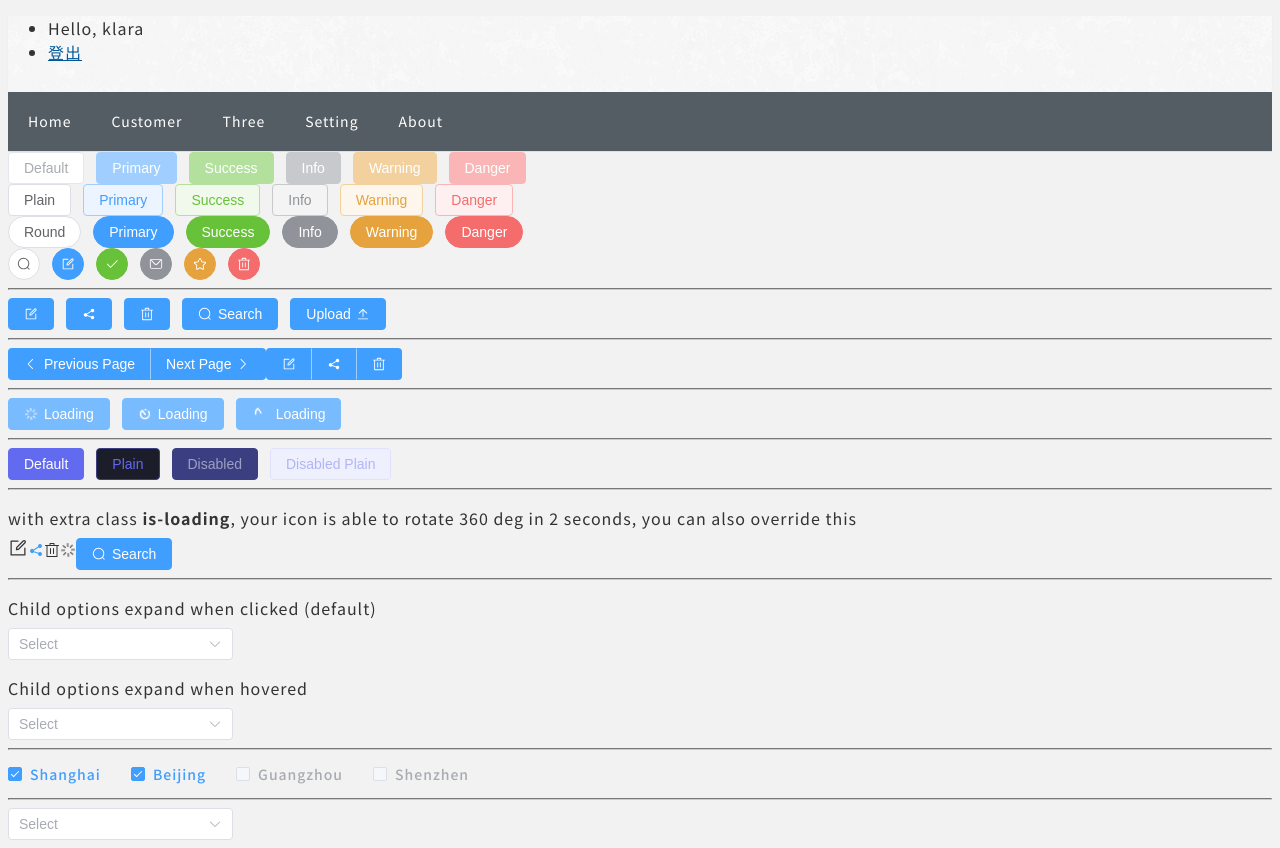
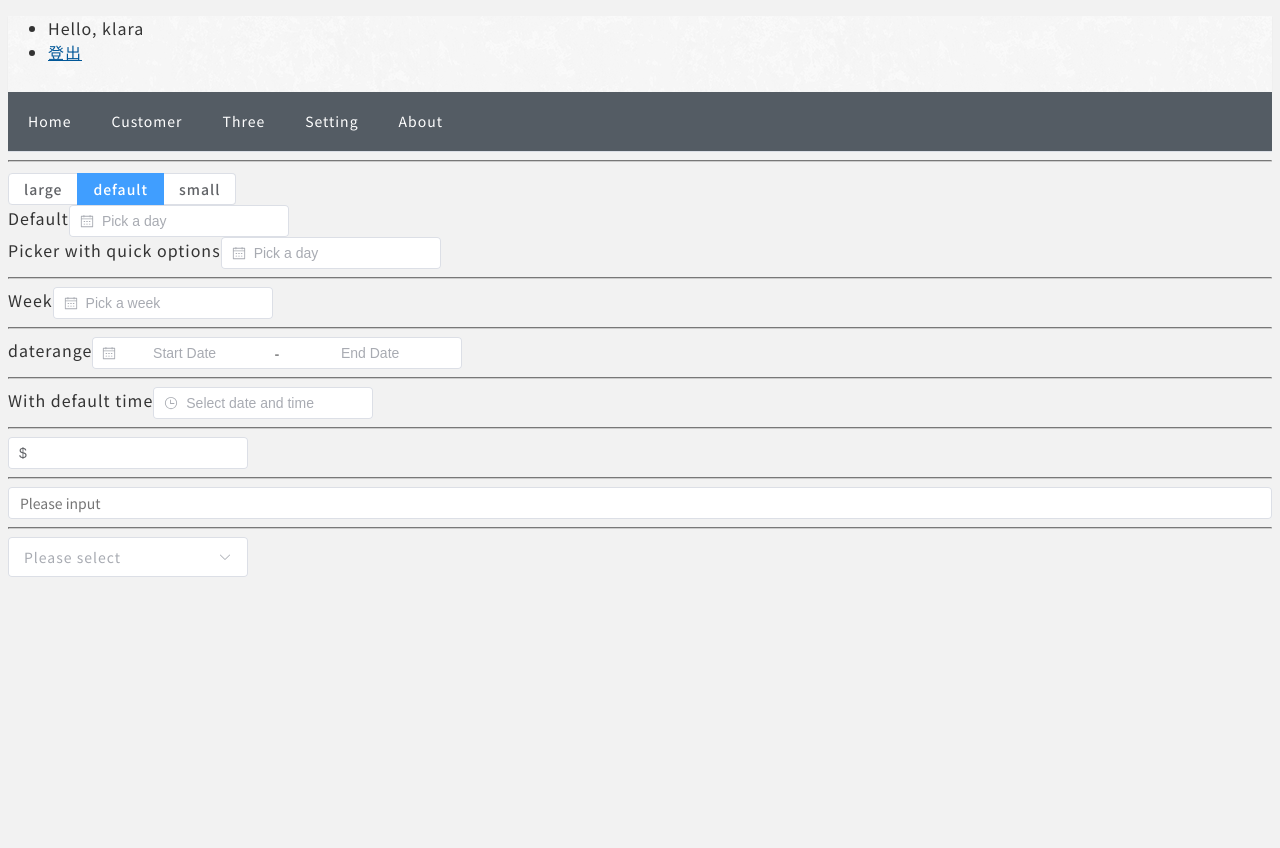
Before and after one commit to kelara07/git-demo2, a Vue app in the folder MyDemo2/: page /setting in a window 1280 px wide. After the commit the page ends 800 px from the top, so only its background shows below. Built offline with nearby package versions, Linux system fonts and the light colour scheme.

Commit message:
新增组件

```diff
--- a/MyDemo2/components.d.ts
+++ b/MyDemo2/components.d.ts
@@ -21,15 +21,20 @@ declare module 'vue' {
     ElCheckboxGroup: typeof import('element-plus/es')['ElCheckboxGroup']
     ElCol: typeof import('element-plus/es')['ElCol']
     ElConfigProvider: typeof import('element-plus/es')['ElConfigProvider']
+    ElDatePicker: typeof import('element-plus/es')['ElDatePicker']
     ElForm: typeof import('element-plus/es')['ElForm']
     ElFormItem: typeof import('element-plus/es')['ElFormItem']
     ElIcon: typeof import('element-plus/es')['ElIcon']
     ElInput: typeof import('element-plus/es')['ElInput']
+    ElInputTag: typeof import('element-plus/es')['ElInputTag']
     ElMenu: typeof import('element-plus/es')['ElMenu']
     ElMenuItem: typeof import('element-plus/es')['ElMenuItem']
     ElPagination: typeof import('element-plus/es')['ElPagination']
+    ElRadioButton: typeof import('element-plus/es')['ElRadioButton']
+    ElRadioGroup: typeof import('element-plus/es')['ElRadioGroup']
     ElRow: typeof import('element-plus/es')['ElRow']
     ElScrollbar: typeof import('element-plus/es')['ElScrollbar']
+    ElSelectV2: typeof import('element-plus/es')['ElSelectV2']
     ElSpace: typeof import('element-plus/es')['ElSpace']
     ElSubMenu: typeof import('element-plus/es')['ElSubMenu']
     ElTable: typeof import('element-plus/es')['ElTable']
--- a/MyDemo2/src/views/Member/Login.vue
+++ b/MyDemo2/src/views/Member/Login.vue
@@ -99,6 +99,9 @@ const captchaImage = async () => {
   })
 }
 
+/**
+ * 登录跳转
+ */
 const onLogin = () => {
   tagStore.setTag(tagList.value)
   router.replace('/home')
--- a/MyDemo2/src/views/Setting/Settings.vue
+++ b/MyDemo2/src/views/Setting/Settings.vue
@@ -1,5 +1,5 @@
 <template>
-  <div class="mb-4">
+  <!-- <div class="mb-4">
     <el-button disabled>Default</el-button>
     <el-button type="primary" disabled>Primary</el-button>
     <el-button type="success" disabled>Success</el-button>
@@ -120,47 +120,110 @@
     <span style="vertical-align: middle"> Search </span>
   </el-button>
 
-  <hr/>
-  <div class="m-4">
+  <hr/> -->
+  <!-- <div class="m-4">
     <p>Child options expand when clicked (default)</p>
     <el-cascader v-model="value" :options="options" @change="handleChange" />
   </div>
   <div class="m-4">
     <p>Child options expand when hovered</p>
-    <el-cascader
-      v-model="value"
-      :options="options"
-      :props="props"
-      @change="handleChange"
-    />
+    <el-cascader v-model="value" :options="options" :props="props" @change="handleChange" />
   </div>
 
-  <hr/>
-  <el-checkbox-group v-model="checkedCities" :min="1" :max="2">
+  <hr />
+  <el-checkbox-group v-model="checkedCities" :min="1" :max="5">
     <el-checkbox v-for="city in cities" :key="city" :label="city" :value="city">
       {{ city }}
     </el-checkbox>
   </el-checkbox-group>
 
+  <hr />
+  <el-cascader :options="options2" /> -->
+
+  <hr />
+  <el-radio-group v-model="size" aria-label="size control">
+    <el-radio-button value="large">large</el-radio-button>
+    <el-radio-button value="default">default</el-radio-button>
+    <el-radio-button value="small">small</el-radio-button>
+  </el-radio-group>
+  <div class="demo-date-picker">
+    <div class="block">
+      <span class="demonstration">Default</span>
+      <el-date-picker v-model="value1" type="date" placeholder="Pick a day" :size="size" />
+    </div>
+    <div class="block">
+      <span class="demonstration">Picker with quick options</span>
+      <el-date-picker
+        v-model="value2"
+        type="date"
+        placeholder="Pick a day"
+        :disabled-date="disabledDate"
+        :shortcuts="shortcuts"
+        :size="size"
+      />
+    </div>
+  </div>
+
+  <hr />
+  <div class="block">
+    <span class="demonstration">Week</span>
+    <el-date-picker v-model="value3" type="week" format="[Week] ww" placeholder="Pick a week" />
+  </div>
+
   <hr/>
-  <el-cascader :options="options2" />
+  <div class="block">
+    <span class="demonstration">daterange</span>
+    <el-date-picker
+      v-model="value2"
+      type="daterange"
+      start-placeholder="Start Date"
+      end-placeholder="End Date"
+      :default-value="[new Date(2010, 9, 1), new Date(2010, 10, 1)]"
+    />
+  </div>
+
+  <hr/>
+  <div class="block">
+    <span class="demonstration">With default time</span>
+    <el-date-picker
+      v-model="value3"
+      type="datetime"
+      placeholder="Select date and time"
+      :default-time="defaultTime"
+    />
+  </div>
+
+  <hr/>
+  <el-input
+    v-model="input"
+    style="width: 240px"
+    placeholder="Please input"
+    :formatter="(value: any) => `$ ${value}`.replace(/\B(?=(\d{3})+(?!\d))/g, ',')"
+    :parser="(value: any) => value.replace(/\$\s?|(,*)/g, '')"
+  />
+
+  <hr/>
+  <el-input-tag
+    v-model="input1"
+    placeholder="Please input"
+    aria-label="Please click the Enter key after input"
+  />
+
+  <hr/>
+  <el-select-v2
+    v-model="value4"
+    :options="options3"
+    placeholder="Please select"
+    size="large"
+    style="width: 240px"
+  />
 </template>
 
 <script lang="ts" setup>
-import {
-  Check,
-  Delete,
-  Edit,
-  Message,
-  Search,
-  Star,
-} from '@element-plus/icons-vue'
+import { Check, Delete, Edit, Message, Search, Star } from '@element-plus/icons-vue'
 import { Share, Upload } from '@element-plus/icons-vue'
 
-import {
-  ArrowLeft,
-  ArrowRight,
-} from '@element-plus/icons-vue'
+import { ArrowLeft, ArrowRight } from '@element-plus/icons-vue'
 
 import { Eleme } from '@element-plus/icons-vue'
 import { ref } from 'vue'
@@ -168,7 +231,7 @@ import { ref } from 'vue'
 const value = ref([])
 
 const props = {
-  expandTrigger: 'hover' as const,
+  expandTrigger: 'hover' as const
 }
 
 const handleChange = (value: string) => {
@@ -186,21 +249,21 @@ const options = [
         children: [
           {
             value: 'consistency',
-            label: 'Consistency',
+            label: 'Consistency'
           },
           {
             value: 'feedback',
-            label: 'Feedback',
+            label: 'Feedback'
           },
           {
             value: 'efficiency',
-            label: 'Efficiency',
+            label: 'Efficiency'
           },
           {
             value: 'controllability',
-            label: 'Controllability',
-          },
-        ],
+            label: 'Controllability'
+          }
+        ]
       },
       {
         value: 'navigation',
@@ -208,15 +271,15 @@ const options = [
         children: [
           {
             value: 'side nav',
-            label: 'Side Navigation',
+            label: 'Side Navigation'
           },
           {
             value: 'top nav',
-            label: 'Top Navigation',
-          },
-        ],
-      },
-    ],
+            label: 'Top Navigation'
+          }
+        ]
+      }
+    ]
   },
   {
     value: 'component',
@@ -228,25 +291,25 @@ const options = [
         children: [
           {
             value: 'layout',
-            label: 'Layout',
+            label: 'Layout'
           },
           {
             value: 'color',
-            label: 'Color',
+            label: 'Color'
           },
           {
             value: 'typography',
-            label: 'Typography',
+            label: 'Typography'
           },
           {
             value: 'icon',
-            label: 'Icon',
+            label: 'Icon'
           },
           {
             value: 'button',
-            label: 'Button',
-          },
-        ],
+            label: 'Button'
+          }
+        ]
       },
       {
         value: 'form',
@@ -254,61 +317,61 @@ const options = [
         children: [
           {
             value: 'radio',
-            label: 'Radio',
+            label: 'Radio'
           },
           {
             value: 'checkbox',
-            label: 'Checkbox',
+            label: 'Checkbox'
           },
           {
             value: 'input',
-            label: 'Input',
+            label: 'Input'
           },
           {
             value: 'input-number',
-            label: 'InputNumber',
+            label: 'InputNumber'
           },
           {
             value: 'select',
-            label: 'Select',
+            label: 'Select'
           },
           {
             value: 'cascader',
-            label: 'Cascader',
+            label: 'Cascader'
           },
           {
             value: 'switch',
-            label: 'Switch',
+            label: 'Switch'
           },
           {
             value: 'slider',
-            label: 'Slider',
+            label: 'Slider'
           },
           {
             value: 'time-picker',
-            label: 'TimePicker',
+            label: 'TimePicker'
           },
           {
             value: 'date-picker',
-            label: 'DatePicker',
+            label: 'DatePicker'
           },
           {
             value: 'datetime-picker',
-            label: 'DateTimePicker',
+            label: 'DateTimePicker'
           },
           {
             value: 'upload',
-            label: 'Upload',
+            label: 'Upload'
           },
           {
             value: 'rate',
-            label: 'Rate',
+            label: 'Rate'
           },
           {
             value: 'form',
-            label: 'Form',
-          },
-        ],
+            label: 'Form'
+          }
+        ]
       },
       {
         value: 'data',
@@ -316,29 +379,29 @@ const options = [
         children: [
           {
             value: 'table',
-            label: 'Table',
+            label: 'Table'
           },
           {
             value: 'tag',
-            label: 'Tag',
+            label: 'Tag'
           },
           {
             value: 'progress',
-            label: 'Progress',
+            label: 'Progress'
           },
           {
             value: 'tree',
-            label: 'Tree',
+            label: 'Tree'
           },
           {
             value: 'pagination',
-            label: 'Pagination',
+            label: 'Pagination'
           },
           {
             value: 'badge',
-            label: 'Badge',
-          },
-        ],
+            label: 'Badge'
+          }
+        ]
       },
       {
         value: 'notice',
@@ -346,25 +409,25 @@ const options = [
         children: [
           {
             value: 'alert',
-            label: 'Alert',
+            label: 'Alert'
           },
           {
             value: 'loading',
-            label: 'Loading',
+            label: 'Loading'
           },
           {
             value: 'message',
-            label: 'Message',
+            label: 'Message'
           },
           {
             value: 'message-box',
-            label: 'MessageBox',
+            label: 'MessageBox'
           },
           {
             value: 'notification',
-            label: 'Notification',
-          },
-        ],
+            label: 'Notification'
+          }
+        ]
       },
       {
         value: 'navigation',
@@ -372,25 +435,25 @@ const options = [
         children: [
           {
             value: 'menu',
-            label: 'Menu',
+            label: 'Menu'
           },
           {
             value: 'tabs',
-            label: 'Tabs',
+            label: 'Tabs'
           },
           {
             value: 'breadcrumb',
-            label: 'Breadcrumb',
+            label: 'Breadcrumb'
           },
           {
             value: 'dropdown',
-            label: 'Dropdown',
+            label: 'Dropdown'
           },
           {
             value: 'steps',
-            label: 'Steps',
-          },
-        ],
+            label: 'Steps'
+          }
+        ]
       },
       {
         value: 'others',
@@ -398,31 +461,31 @@ const options = [
         children: [
           {
             value: 'dialog',
-            label: 'Dialog',
+            label: 'Dialog'
           },
           {
             value: 'tooltip',
-            label: 'Tooltip',
+            label: 'Tooltip'
           },
           {
             value: 'popover',
-            label: 'Popover',
+            label: 'Popover'
           },
           {
             value: 'card',
-            label: 'Card',
+            label: 'Card'
           },
           {
             value: 'carousel',
-            label: 'Carousel',
+            label: 'Carousel'
           },
           {
             value: 'collapse',
-            label: 'Collapse',
-          },
-        ],
-      },
-    ],
+            label: 'Collapse'
+          }
+        ]
+      }
+    ]
   },
   {
     value: 'resource',
@@ -430,23 +493,25 @@ const options = [
     children: [
       {
         value: 'axure',
-        label: 'Axure Components',
+        label: 'Axure Components'
       },
       {
         value: 'sketch',
-        label: 'Sketch Templates',
+        label: 'Sketch Templates'
       },
       {
         value: 'docs',
-        label: 'Design Documentation',
-      },
-    ],
-  },
+        label: 'Design Documentation'
+      }
+    ]
+  }
 ]
 
-const checkedCities = ref(['Shanghai', 'Beijing'])
+// 多选框
+const checkedCities = ref(['Shanghai', 'Guangzhou'])
 const cities = ['Shanghai', 'Beijing', 'Guangzhou', 'Shenzhen']
 
+// 级联选择器
 const options2 = [
   {
     value: 'guide',
@@ -459,21 +524,21 @@ const options2 = [
         children: [
           {
             value: 'consistency',
-            label: 'Consistency',
+            label: 'Consistency'
           },
           {
             value: 'feedback',
-            label: 'Feedback',
+            label: 'Feedback'
           },
           {
             value: 'efficiency',
-            label: 'Efficiency',
+            label: 'Efficiency'
           },
           {
             value: 'controllability',
-            label: 'Controllability',
-          },
-        ],
+            label: 'Controllability'
+          }
+        ]
       },
       {
         value: 'navigation',
@@ -481,15 +546,15 @@ const options2 = [
         children: [
           {
             value: 'side nav',
-            label: 'Side Navigation',
+            label: 'Side Navigation'
           },
           {
             value: 'top nav',
-            label: 'Top Navigation',
-          },
-        ],
-      },
-    ],
+            label: 'Top Navigation'
+          }
+        ]
+      }
+    ]
   },
   {
     value: 'component',
@@ -501,25 +566,25 @@ const options2 = [
         children: [
           {
             value: 'layout',
-            label: 'Layout',
+            label: 'Layout'
           },
           {
             value: 'color',
-            label: 'Color',
+            label: 'Color'
           },
           {
             value: 'typography',
-            label: 'Typography',
+            label: 'Typography'
           },
           {
             value: 'icon',
-            label: 'Icon',
+            label: 'Icon'
           },
           {
             value: 'button',
-            label: 'Button',
-          },
-        ],
+            label: 'Button'
+          }
+        ]
       },
       {
         value: 'form',
@@ -527,61 +592,61 @@ const options2 = [
         children: [
           {
             value: 'radio',
-            label: 'Radio',
+            label: 'Radio'
           },
           {
             value: 'checkbox',
-            label: 'Checkbox',
+            label: 'Checkbox'
           },
           {
             value: 'input',
-            label: 'Input',
+            label: 'Input'
           },
           {
             value: 'input-number',
-            label: 'InputNumber',
+            label: 'InputNumber'
           },
           {
             value: 'select',
-            label: 'Select',
+            label: 'Select'
           },
           {
             value: 'cascader',
-            label: 'Cascader',
+            label: 'Cascader'
           },
           {
             value: 'switch',
-            label: 'Switch',
+            label: 'Switch'
           },
           {
             value: 'slider',
-            label: 'Slider',
+            label: 'Slider'
           },
           {
             value: 'time-picker',
-            label: 'TimePicker',
+            label: 'TimePicker'
           },
           {
             value: 'date-picker',
-            label: 'DatePicker',
+            label: 'DatePicker'
           },
           {
             value: 'datetime-picker',
-            label: 'DateTimePicker',
+            label: 'DateTimePicker'
           },
           {
             value: 'upload',
-            label: 'Upload',
+            label: 'Upload'
           },
           {
             value: 'rate',
-            label: 'Rate',
+            label: 'Rate'
           },
           {
             value: 'form',
-            label: 'Form',
-          },
-        ],
+            label: 'Form'
+          }
+        ]
       },
       {
         value: 'data',
@@ -589,29 +654,29 @@ const options2 = [
         children: [
           {
             value: 'table',
-            label: 'Table',
+            label: 'Table'
           },
           {
             value: 'tag',
-            label: 'Tag',
+            label: 'Tag'
           },
           {
             value: 'progress',
-            label: 'Progress',
+            label: 'Progress'
           },
           {
             value: 'tree',
-            label: 'Tree',
+            label: 'Tree'
           },
           {
             value: 'pagination',
-            label: 'Pagination',
+            label: 'Pagination'
           },
           {
             value: 'badge',
-            label: 'Badge',
-          },
-        ],
+            label: 'Badge'
+          }
+        ]
       },
       {
         value: 'notice',
@@ -619,25 +684,25 @@ const options2 = [
         children: [
           {
             value: 'alert',
-            label: 'Alert',
+            label: 'Alert'
           },
           {
             value: 'loading',
-            label: 'Loading',
+            label: 'Loading'
           },
           {
             value: 'message',
-            label: 'Message',
+            label: 'Message'
           },
           {
             value: 'message-box',
-            label: 'MessageBox',
+            label: 'MessageBox'
           },
           {
             value: 'notification',
-            label: 'Notification',
-          },
-        ],
+            label: 'Notification'
+          }
+        ]
       },
       {
         value: 'navigation',
@@ -645,25 +710,25 @@ const options2 = [
         children: [
           {
             value: 'menu',
-            label: 'Menu',
+            label: 'Menu'
           },
           {
             value: 'tabs',
-            label: 'Tabs',
+            label: 'Tabs'
           },
           {
             value: 'breadcrumb',
-            label: 'Breadcrumb',
+            label: 'Breadcrumb'
           },
           {
             value: 'dropdown',
-            label: 'Dropdown',
+            label: 'Dropdown'
           },
           {
             value: 'steps',
-            label: 'Steps',
-          },
-        ],
+            label: 'Steps'
+          }
+        ]
       },
       {
         value: 'others',
@@ -671,31 +736,31 @@ const options2 = [
         children: [
           {
             value: 'dialog',
-            label: 'Dialog',
+            label: 'Dialog'
           },
           {
             value: 'tooltip',
-            label: 'Tooltip',
+            label: 'Tooltip'
           },
           {
             value: 'popover',
-            label: 'Popover',
+            label: 'Popover'
           },
           {
             value: 'card',
-            label: 'Card',
+            label: 'Card'
           },
           {
             value: 'carousel',
-            label: 'Carousel',
+            label: 'Carousel'
           },
           {
             value: 'collapse',
-            label: 'Collapse',
-          },
-        ],
-      },
-    ],
+            label: 'Collapse'
+          }
+        ]
+      }
+    ]
   },
   {
     value: 'resource',
@@ -704,19 +769,79 @@ const options2 = [
     children: [
       {
         value: 'axure',
-        label: 'Axure Components',
+        label: 'Axure Components'
       },
       {
         value: 'sketch',
-        label: 'Sketch Templates',
+        label: 'Sketch Templates'
       },
       {
         value: 'docs',
-        label: 'Design Documentation',
-      },
-    ],
+        label: 'Design Documentation'
+      }
+    ]
+  }
+]
+
+// 日期选择
+const size = ref<'default' | 'large' | 'small'>('default')
+
+const value1 = ref('')
+const value2 = ref('')
+const value3 = ref('')
+
+const shortcuts = [
+  {
+    text: 'Today',
+    value: new Date()
   },
+  {
+    text: 'Yesterday',
+    value: () => {
+      const date = new Date()
+      date.setTime(date.getTime() - 3600 * 1000 * 24)
+      return date
+    }
+  },
+  {
+    text: 'A week ago',
+    value: () => {
+      const date = new Date()
+      date.setTime(date.getTime() - 3600 * 1000 * 24 * 7)
+      return date
+    }
+  },
+  {
+    text: 'A Mounth ago',
+    value: () => {
+      const date = new Date()
+      date.setTime(date.getTime() - 3600 * 1000 * 24 *30 )
+      return date
+    }
+  }
 ]
+
+const disabledDate = (time: Date) => {
+  return time.getTime() > Date.now()
+}
+
+// 时间选择器
+const defaultTime = new Date(2000, 1, 1, 12, 0, 0)
+
+// 格式化
+const input = ref('')
+
+const input1 = ref<string[]>()
+
+
+// 虚拟选择器
+const initials = ['a', 'b', 'c', 'd', 'e', 'f', 'g', 'h', 'i', 'j']
+
+const value4 = ref()
+const options3 = Array.from({ length: 1000 }).map((_, idx) => ({
+  value: `Option ${idx + 1}`,
+  label: `${initials[idx % 10]}${idx}`,
+}))
 </script>
 
 <style lang="scss" scoped>
```
